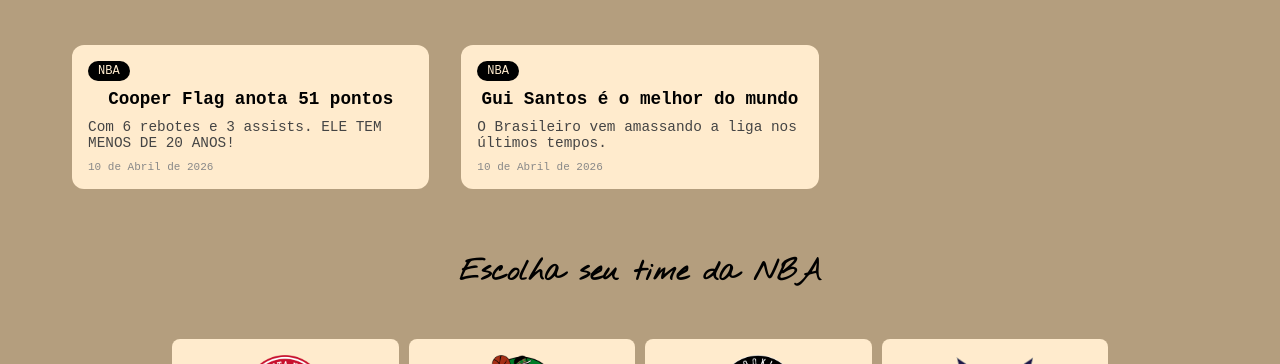
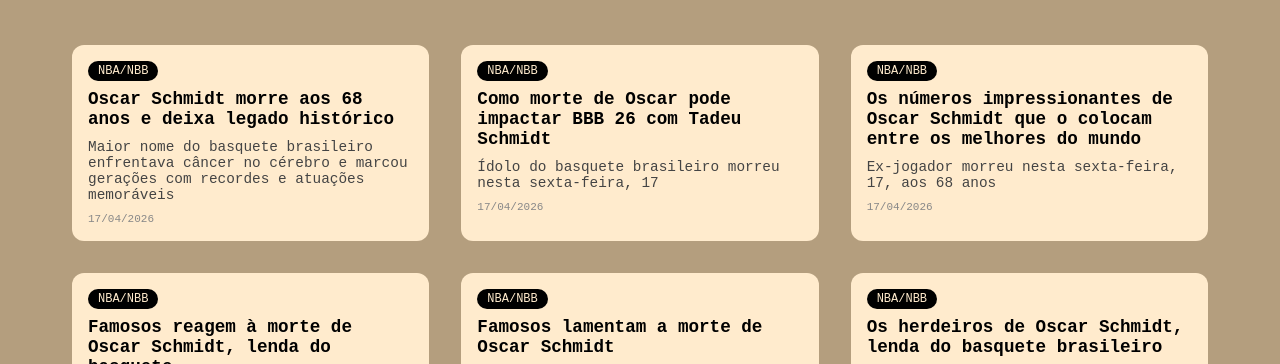
Before and after one commit to abneriann/r1mnews, a plain HTML site: page index.html in a window 1280 px wide. Shown: the part 424-788 px from the top of the page. Drawn offline with Linux system fonts and the light colour scheme; a web font is replaced by a local one.

Commit message:
noticias automaticas com python e newsapi

```diff
--- a/scripts.js
+++ b/scripts.js
@@ -5,32 +5,23 @@
     navList.classList.toggle('aberto')
 })
 
-const noticias = [
-    {
-        tag: "NBA",
-        titulo: "Cooper Flag anota 51 pontos",
-        descricao: "Com 6 rebotes e 3 assists. ELE TEM MENOS DE 20 ANOS!",
-        data: "10 de Abril de 2026"
-    },
-    {
-        tag: "NBA",
-        titulo: "Gui Santos é o melhor do mundo",
-        descricao: "O Brasileiro vem amassando a liga nos últimos tempos.",
-        data: "10 de Abril de 2026"
-    }
-]
-
+fetch('./noticias.json')
+    .then(resposta => resposta.json())
+    .then(dados => {
         const grid = document.getElementById('noticias-grid')
 
-noticias.forEach(noticia => {
+        dados.articles.slice(0, 12).forEach(noticia => {
            grid.innerHTML += `
     <article class="noticia-card">
+        <a href="${noticia.url}" target="_blank" class="noticia-link">
             <div class="noticia-conteudo">
-                <span class="noticia-tag">${noticia.tag}</span>
-                <h3 class="titulo-noticia">${noticia.titulo}</h3>
-                <p class="subtitulo-noticia">${noticia.descricao}</p>
-                <span class="noticia-data">${noticia.data}</span>
+                <span class="noticia-tag">NBA/NBB</span>
+                <h3 class="titulo-noticia">${noticia.title}</h3>
+                <p class="subtitulo-noticia">${noticia.description}</p>
+                <span class="noticia-data">${new Date(noticia.publishedAt).toLocaleDateString('pt-BR')}</span>
             </div>
+        </a>
     </article>
             `
         })
+    })
--- a/styles.css
+++ b/styles.css
@@ -320,3 +320,14 @@
     }
 
 }
+
+.noticia-link {
+    text-decoration: none;
+    color: inherit;
+    display: block;
+}
+
+.noticia-link:hover .titulo-noticia {
+    color: #000000;
+    text-decoration: underline;
+}
```
Lines whose indentation alone changed are shown as unchanged.
